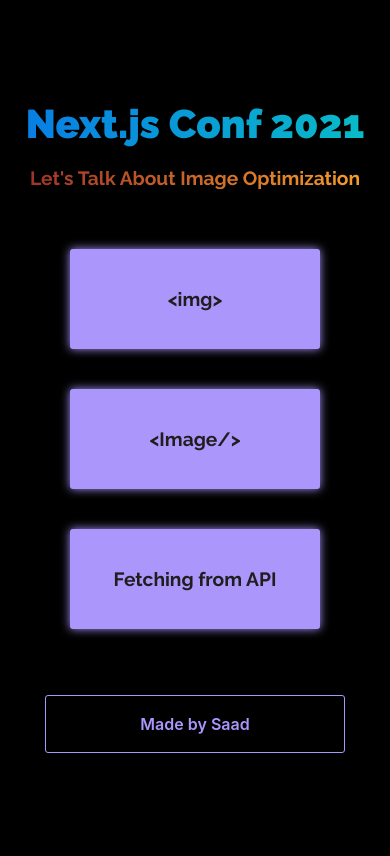
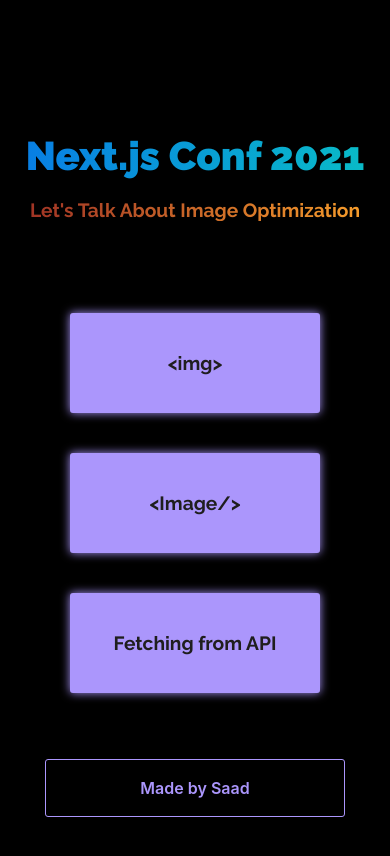
Before and after one commit to msaaddev/nextjs-conf-demo, a Next.js app: page / in a window 390 px wide. Shown: the top 856 px of the page. Built offline with nearby package versions, Linux system fonts and the light colour scheme.

Commit message:
👌 IMPROVE: Mobile view

```diff
--- a/styles/Home.module.css
+++ b/styles/Home.module.css
@@ -79,10 +79,6 @@
 
 /* responsive styles */
 @media screen and (max-width: 600px) {
-	.container {
-		height: 100%;
-	}
-
 	.heading {
 		width: 400px;
 	}
--- a/styles/footer.module.css
+++ b/styles/footer.module.css
@@ -24,9 +24,8 @@
 
 /* responsive styles */
 @media screen and (max-width: 600px) {
-
 	.container {
-		margin-bottom: 20px;
+		margin-bottom: 32px;
 	}
 
  }
```
